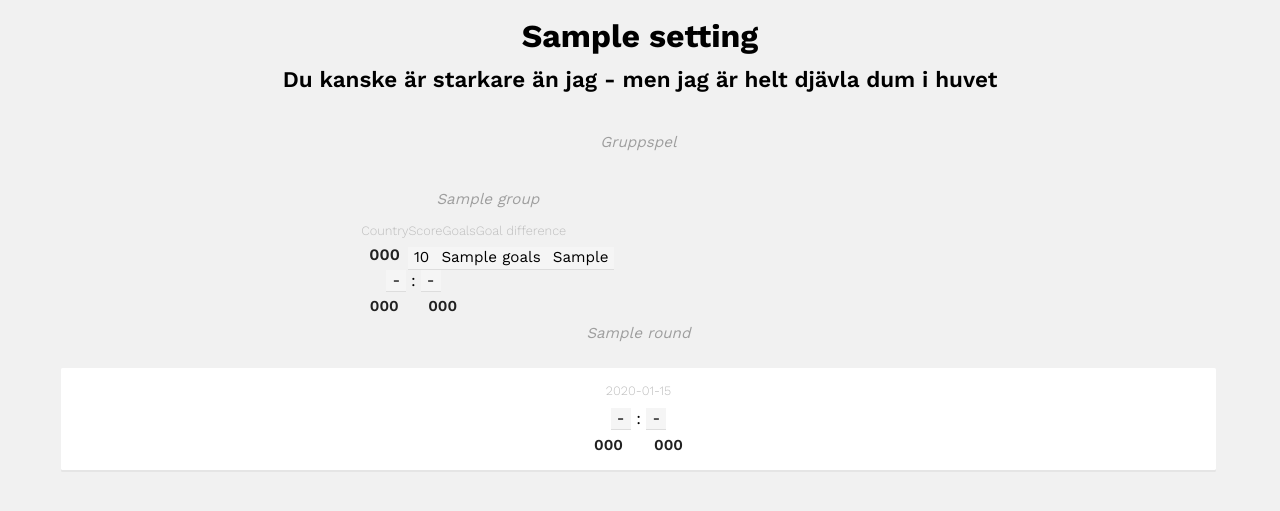
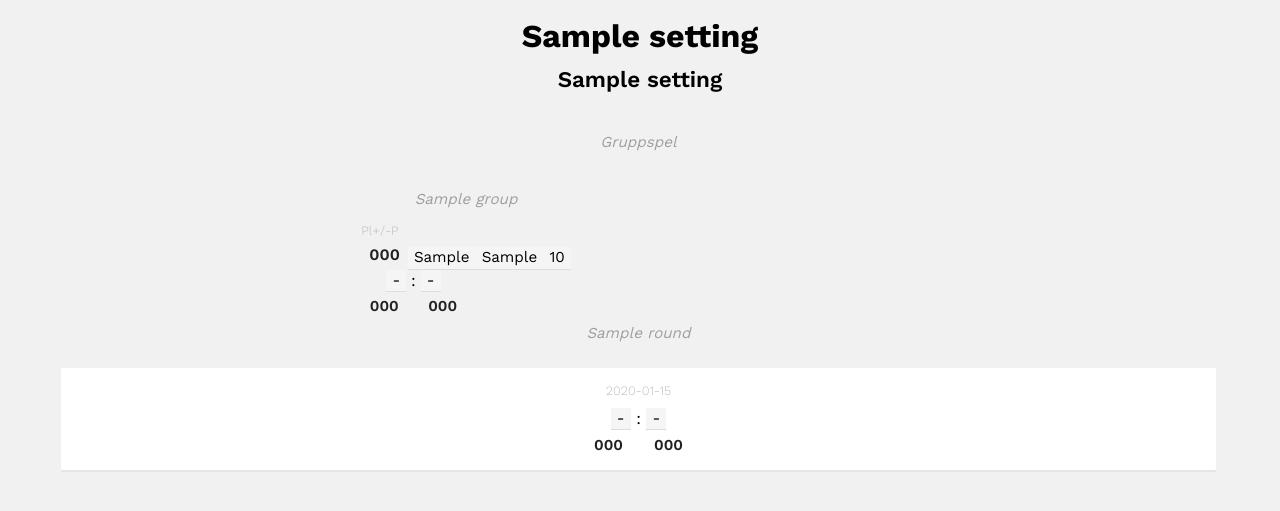
Before and after one commit to jackonelli/WednesdayWorldCup, a Flask app: template app/templates/index.html in a window 1280 px wide. Shown: the top 511 px of the page. Run offline with Flask 2, Linux system fonts and the light colour scheme; the template is opened without the code that fills it: most values are stand-ins (such as "Sample title", 1, 10 or a date in 2020); parts of the project's set-up code (start-up, migrations or seed data) failed here and were passed over; some libraries are stand-ins or nearby versions.

Commit message:
Nice html

```diff
--- a/app/templates/index.html
+++ b/app/templates/index.html
@@ -20,7 +20,7 @@
 <div class="container">
     <!-- HEADER TODO: Move to sep. template -->
     <h1>{{tournament._settings.name}}</h1>
-    <h2>Du kanske är starkare än jag - men jag är helt djävla dum i huvet</h2>
+    <h2>{{tournament._settings.sub_name}}</h2>
     <!-- GROUP -->
     <div class="tournament-group tournament-group--rounded">
         <div class="tournament-group__round tournament-group__round--group">
@@ -35,10 +35,10 @@
                             </caption>
                             <thead class="tournament-group__table-header">
                             <tr>
-                                <th>Country</th>
-                                <th>Score</th>
-                                <th>Goals</th>
-                                <th>Goal difference</th>
+                                <th></th>
+                                <th>Pl</th>
+                                <th>+/-</th>
+                                <th>P</th>
                             </tr>
                             </thead>
                             <tbody class="tournament-group__content">
@@ -48,15 +48,15 @@
                                     <abbr class="tournament-group__code" title="{{ team.name }}">{{ team.fifa_code}}</abbr>
                                     <span class="tournament-group__flag flag-icon flag-icon-{{team.iso2}}"
                                           aria-label="Flag"></span>
+                                <td class="tournament-group__goaldiff">
+                                    <span class="tournament-group__number">{{ team.games_played }}</span>
+                                </td>
+                                </td>
+                                    <td class="tournament-group__goals">
+                                    <span class="tournament-group__number">{{ team.goal_diff }}</span>
                                 </td>
                                 <td class="tournament-group__score">
                                     <span class="tournament-group__number">{{ team.points }}</span>
-                                </td>
-                                <td class="tournament-group__goals">
-                                    <span class="tournament-group__number">{{ team.goals }}</span>
-                                </td>
-                                <td class="tournament-group__goaldiff">
-                                    <span class="tournament-group__number">{{ team.goal_diff }}</span>
                                 </td>
                             </tr>
                             {% endfor %}
--- a/lib/team.py
+++ b/lib/team.py
@@ -13,6 +13,7 @@ class Team:
         group (Group): Group affiliation
         points (int): Points in group play
         goals_diff (int): goal difference in group play
+        games_played (int): Number of games played
     """
 
     def __init__(self):
@@ -24,8 +25,8 @@ class Team:
         self.iso2 = str()
         self.group = str()
         self.points = 0
-        self.goals = 0
         self.goal_diff = 0
+        self.games_played = 0
 
     def __repr__(self):
         """Representation
--- a/settings/meta.json
+++ b/settings/meta.json
@@ -1,5 +1,6 @@
 {
   "name": "VM-tips 2018",
+  "sub_name": "Du kanske är bättre på foppol än jag - men jag är helt djävla dum i huvet",
   "logdir": "log",
   "data": {
     "src": "github",
```
Also changed, not shown: lib/game.py (+4 -4 lines).
